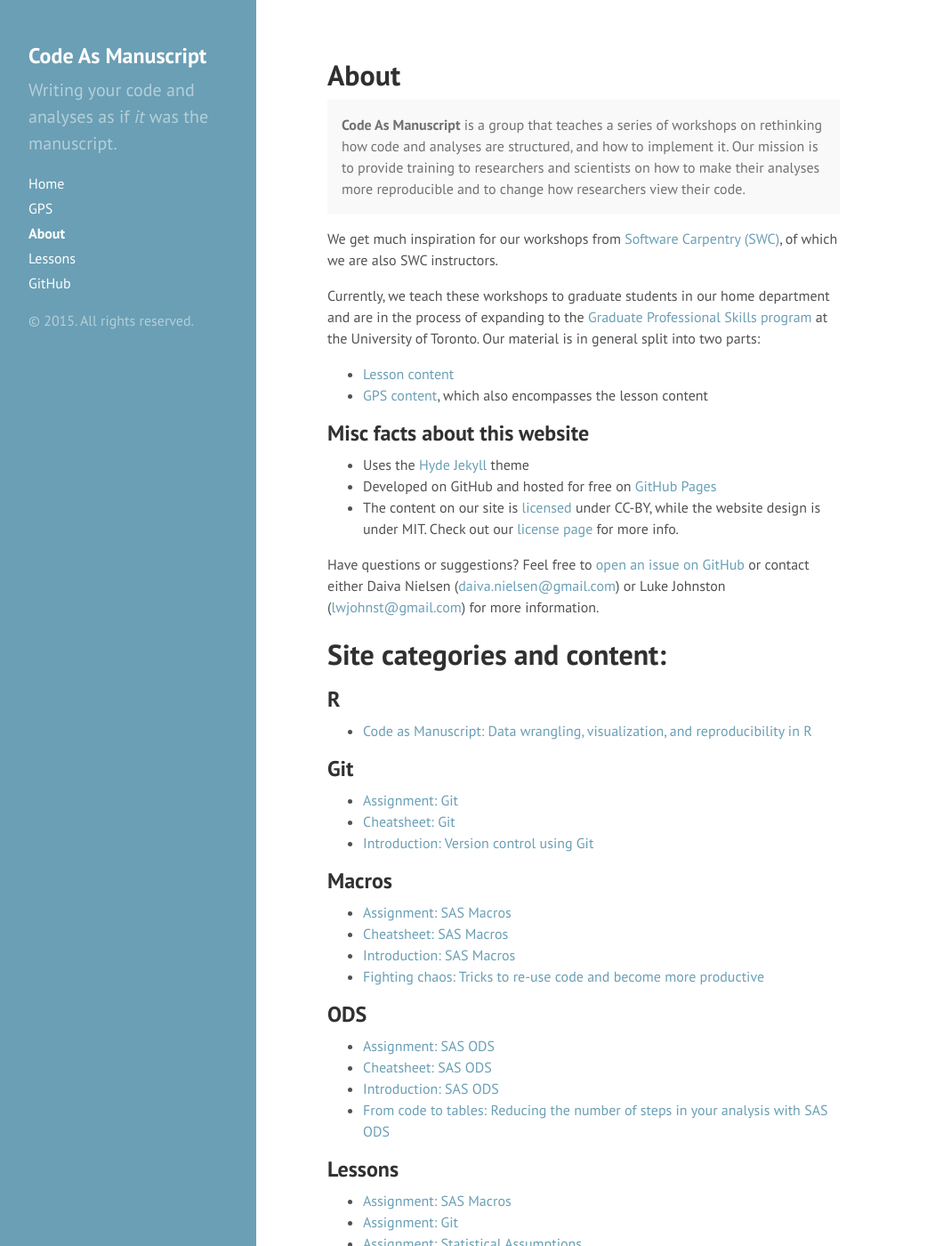
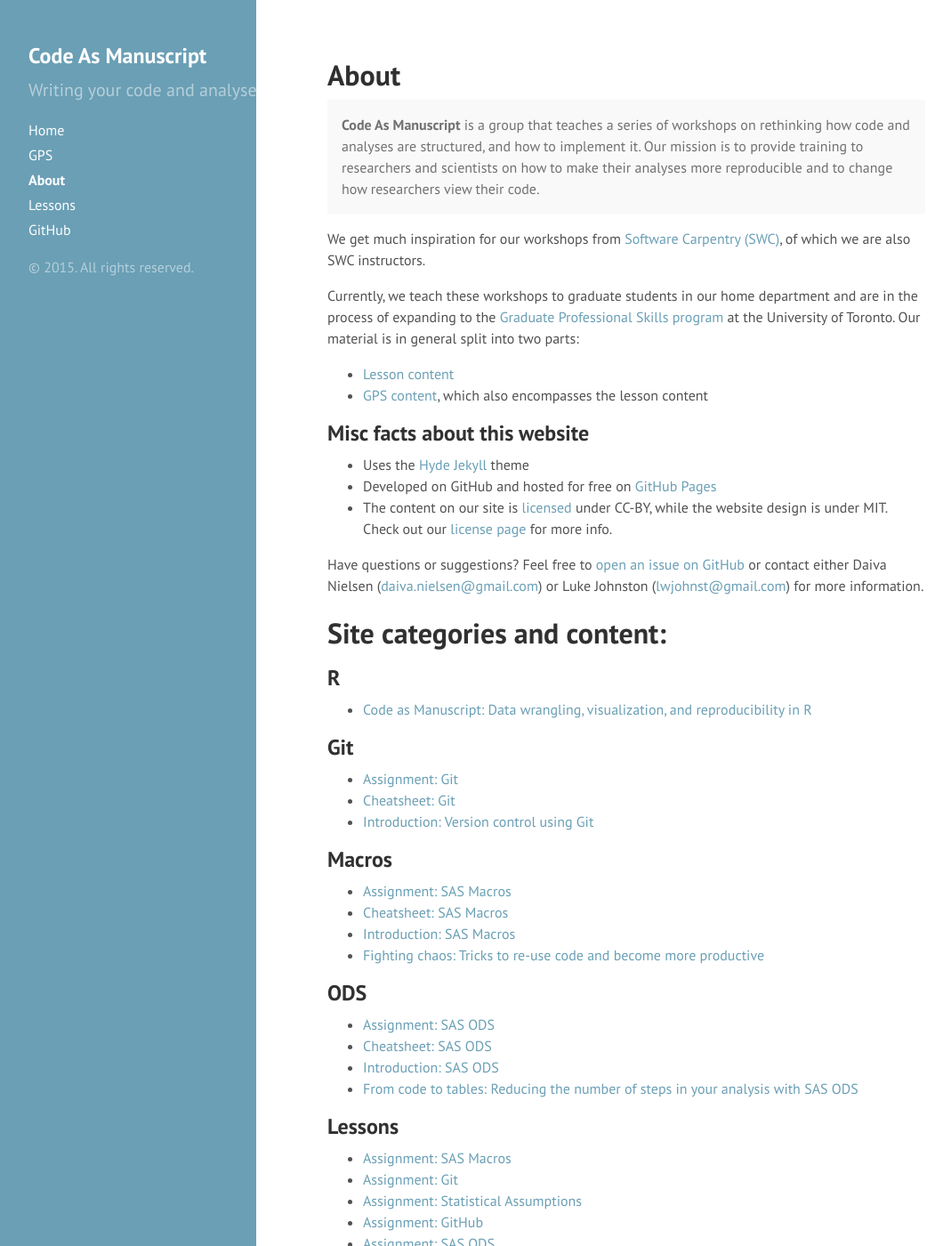
Before and after one commit to thesarahmeister/workshops, a Jekyll site: the page built from about.md, in a window 1280 px wide and 1400 px high. Shown: the whole window at 89% size, without its empty margins (0-1069 px from the left). Built offline with Jekyll 4.4.1, drawn with Linux system fonts in a browser that asks for light colours.

Commit message:
Changed width and sizing of page content

```diff
--- a/public/css/poole.css
+++ b/public/css/poole.css
@@ -49,7 +49,7 @@
 
 html {
   font-family: "Helvetica Neue", Helvetica, Arial, sans-serif;
-  font-size: 16px;
+  font-size: 12px;
   line-height: 1.5;
 }
 @media (min-width: 38em) {
@@ -286,7 +286,8 @@
  */
 
 .container {
-  max-width: 38rem;
+  max-width: 48rem;
+  min-width: 44rem;
   padding-left:  1rem;
   padding-right: 1rem;
   margin-left:  auto;
```
